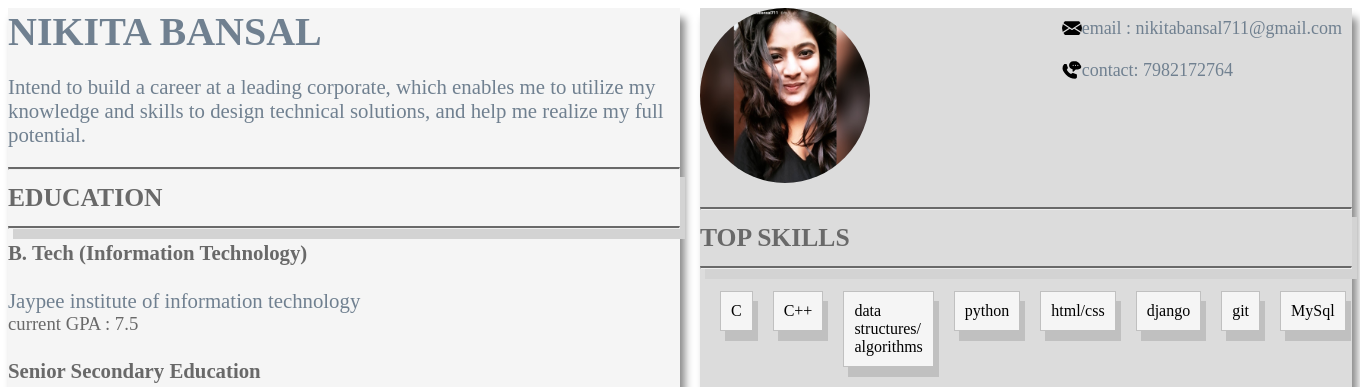
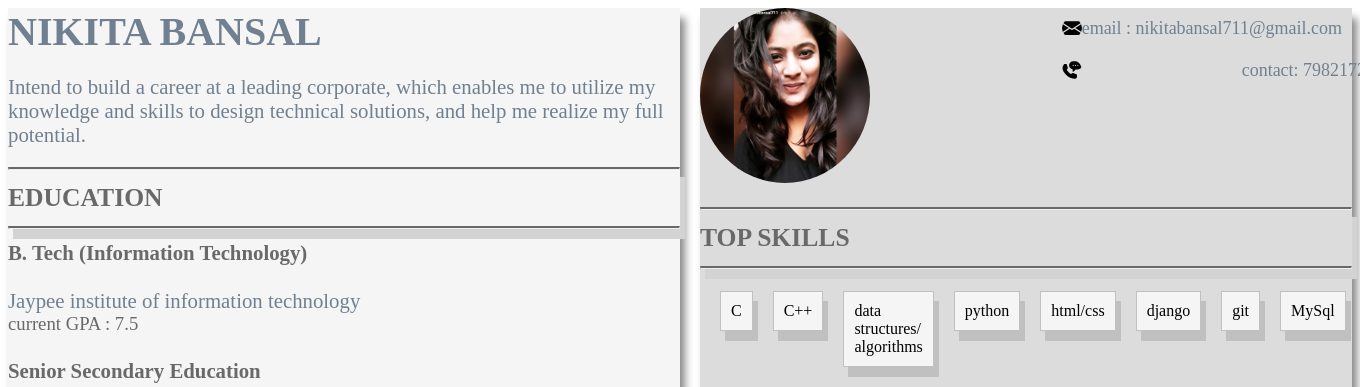
Before and after one commit to nikitabansal711/My-portfolio, a PHP site: page / in a window 1360 px wide; the page is wider, and only the part inside the window is pictured. Shown: the top 387 px of that part. Run offline with PHP 8.4, Linux system fonts and the light colour scheme.

Commit message:
restored changes

```diff
--- a/style.css
+++ b/style.css
@@ -74,7 +74,7 @@ hr {
 
 .phn {
     display: grid;
-    grid-template-columns: 10% 90%;
+    grid-template-columns: 90% 90%;
     height: 20px;
     width: 200px;
 }
```
